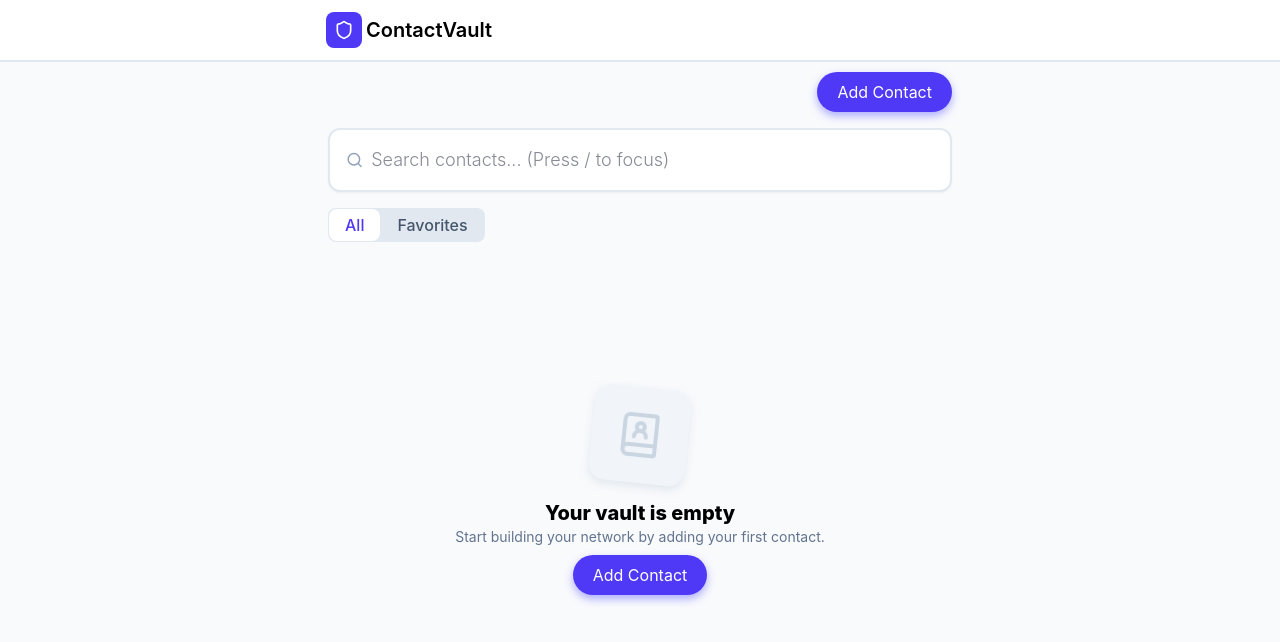
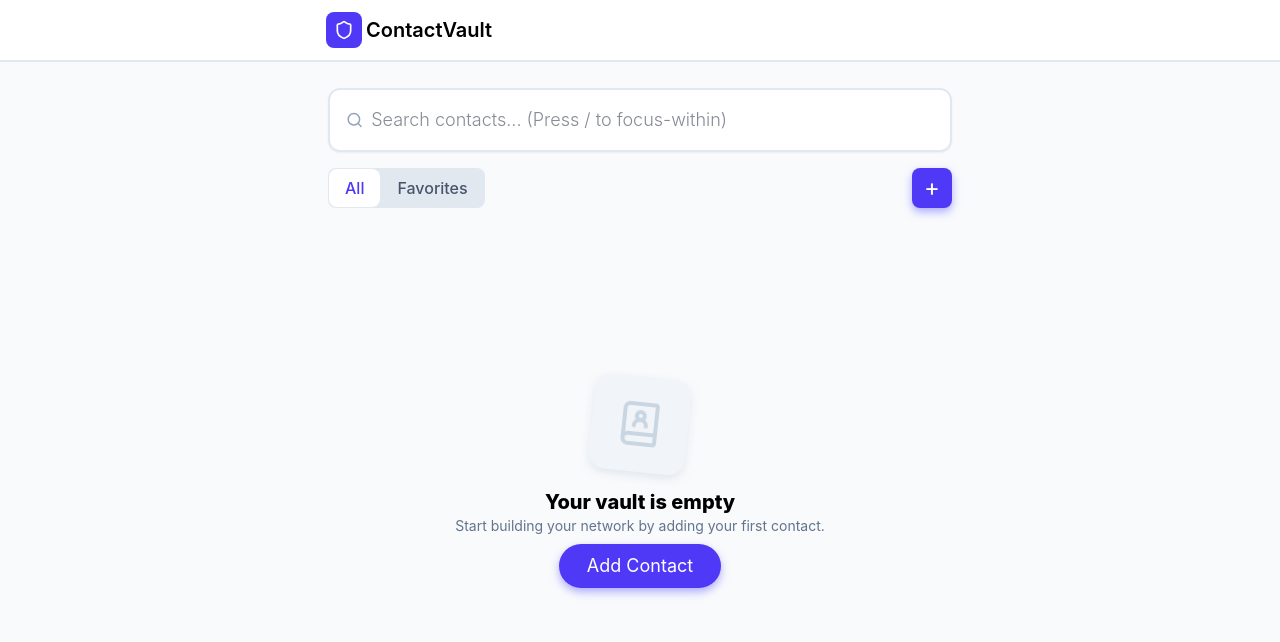
Before and after one commit to srinathj-dev/contact-vault, a React (Vite) app: page / in a window 1280 px wide. Shown: the top 642 px of the page. Built offline with nearby package versions, Linux system fonts and the light colour scheme.

Commit message:
changed add button

```diff
--- a/src/components/AddContactBtn.jsx
+++ b/src/components/AddContactBtn.jsx
@@ -1,12 +1,12 @@
-const AddContactBtn = ({ gotoAddContact, width }) => {
+const AddContactBtn = ({ gotoAddContact, icon, addButtonName, fontSize }) => {
   return (
     <button
-      className={`btn-primary ${width} rounded-full drop-shadow-lg drop-shadow-indigo-500/50 px-5 py-2`}
+      className={`btn-primary ${icon} ${fontSize}  drop-shadow-lg drop-shadow-indigo-500/50 flex items-center justify-center content-center`}
       onClick={() => {
         gotoAddContact();
       }}
     >
-      Add Contact
+      {addButtonName}
     </button>
   );
 };
--- a/src/components/ContactsList.jsx
+++ b/src/components/ContactsList.jsx
@@ -18,10 +18,7 @@ const ContactsList = ({
   onToggleFavorites,
 }) => {
   return (
-    <div className={`w-full h-full flex flex-col items-center gap-4 `}>
-      <div className="flex justify-end w-full">
-        <AddContactBtn gotoAddContact={gotoAddContact} width="w-max" />
-      </div>
+    <div className={`w-full h-full flex flex-col items-center gap-4 mt-4 `}>
       <div className=" w-full">
         <SearchBar
           value={value}
@@ -29,7 +26,8 @@ const ContactsList = ({
           inputRef={inputRef}
         />
       </div>
-      <div className="flex place-self-start rounded-lg gap-[1px] p-px bg-slate-200">
+      <div className="w-full flex justify-between ">
+        <div className="flex  rounded-lg gap-[1px] p-px bg-slate-200">
           <FilterButton
             filteringContacts={filteringContacts}
             filterState={filterState}
@@ -41,7 +39,15 @@ const ContactsList = ({
             filterButtonName="Favorites"
           />
         </div>
-      <div className="w-full h-full flex flex-col items-center gap-4  overflow-y-scroll">
+        <div className="flex justify-end w-full">
+          <AddContactBtn
+            gotoAddContact={gotoAddContact}
+            icon="w-6 h-6 p-5 text-2xl rounded-lg"
+            addButtonName="+"
+          />
+        </div>
+      </div>
+      <div className="w-full h-full flex flex-1 flex-col items-center gap-4  mt-3 overflow-y-scroll">
         {!contacts || contacts.length === 0 ? (
           <>
             <div className="w-full h-2/4 flex justify-center items-end">
@@ -63,7 +69,11 @@ const ContactsList = ({
                 </div>
                 <div>
                   {filterState == 'All' && (
-                    <AddContactBtn gotoAddContact={gotoAddContact} />
+                    <AddContactBtn
+                      gotoAddContact={gotoAddContact}
+                      addButtonName="Add Contact"
+                      icon="px-7 py-2 text-lg rounded-full"
+                    />
                   )}
                 </div>
               </div>
--- a/src/components/SearchBar.jsx
+++ b/src/components/SearchBar.jsx
@@ -3,7 +3,7 @@ const SearchBar = ({ onChange, value, inputRef }) => {
   return (
     <div
       className={
-        'input-container bg-white shadow-xs hover:border-2 hover:border-indigo-600 pl-4 pr-4 py-2 border-slate-200  focus:ring-2 focus:ring-indigo-500 focus:border-2 focus:border-indigo-500 outline-none transition-all text-base sm:text-lg'
+        'input-container bg-white shadow-xs hover:border-2 hover:border-indigo-600 pl-4 pr-4 py-2 border-slate-200   focus-within:border-2 focus-within:border-indigo-600 focus-within:outline-none transition-all text-base sm:text-lg'
       }
     >
       <Search className="text-slate-400" size={18} />
@@ -12,7 +12,7 @@ const SearchBar = ({ onChange, value, inputRef }) => {
         value={value}
         type="text"
         name="search-bar"
-        placeholder="Search contacts... (Press / to focus)"
+        placeholder="Search contacts... (Press / to focus-within)"
         className={'input-primary w-full'}
         onChange={(e) => onChange(e.target.value)}
       />
--- a/src/pages/HomePage.jsx
+++ b/src/pages/HomePage.jsx
@@ -99,7 +99,7 @@ const HomePage = () => {
       const isFavorite_when_favoriteFilter =
         filterState == 'Favorites' ? c.favourite == true : true;
 
-      return isSearchMatch && isFavorite;
+      return isSearchMatch && isFavorite_when_favoriteFilter;
     });
   }, [contacts, filterState, searchInput]);
 
```
Lines whose indentation alone changed are shown as unchanged.
